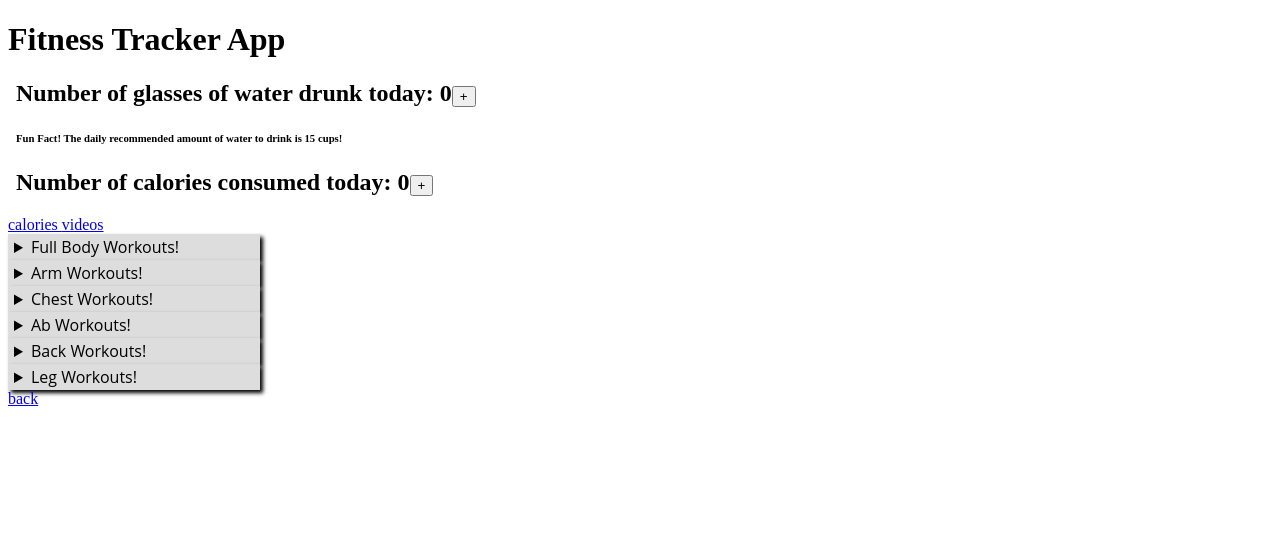
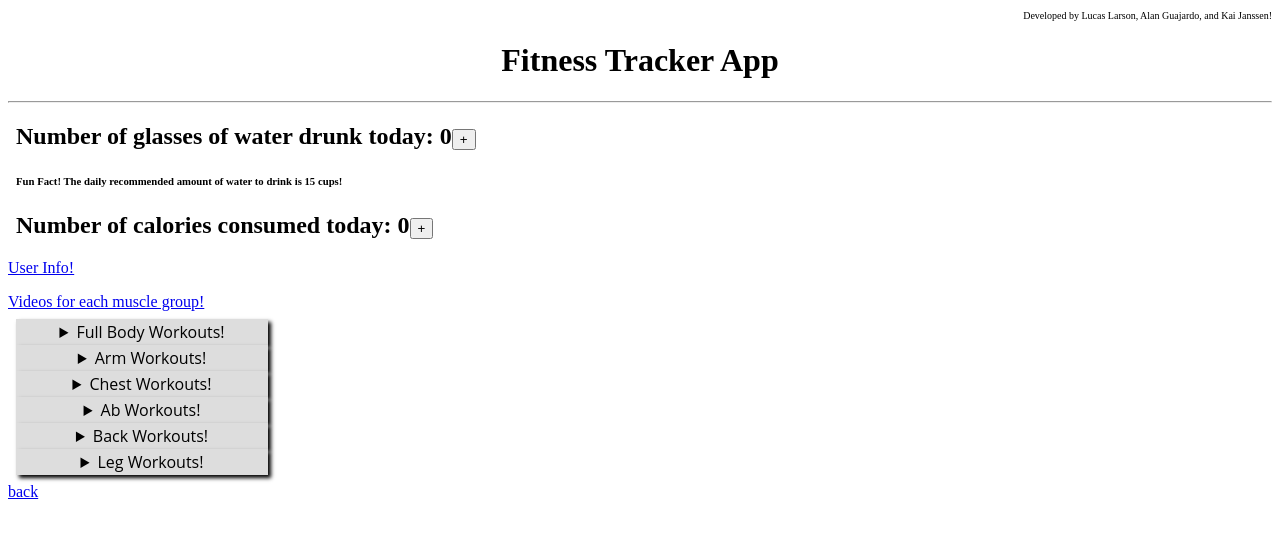
Before and after one commit to LucasStrongheim/final, an Angular app: page /video in a window 1280 px wide. Shown: the top 538 px of the page. Built offline with nearby package versions, Linux system fonts and the light colour scheme.

Commit message:
Aesthetic improvements
Minor edits to formatting and CSS.

```diff
--- a/src/app/app.component.css
+++ b/src/app/app.component.css
@@ -0,0 +1,7 @@
+html {
+    background-color: blue;
+  }
+  h1 {
+    color: black;
+    text-align: center;
+  }
--- a/src/app/app.component.html
+++ b/src/app/app.component.html
@@ -1,12 +1,15 @@
-<h1>Fitness Tracker App</h1>
-
+<p style="font-size: x-small; text-align: right;">Developed by Lucas Larson, Alan Guajardo, and Kai Janssen!</p>
+<h1 >Fitness Tracker App</h1>
+<hr>
 <body>
   <h2>Number of glasses of water drunk today: {{count}}<button (click) = "waterCounter('add')">+</button></h2>
   <h6>Fun Fact! The daily recommended amount of water to drink is 15 cups!  </h6>
   <h2>Number of calories consumed today: {{cCount}}<button (click) = "calorieCounter('add')">+</button></h2>
 </body>
+
 <nav>
-  <a routerLink="caloric-intake">calories </a>
-  <a routerLink="/video">videos </a>
+  <a routerLink="caloric-intake">User Info! </a>
+  <p></p>
+  <a routerLink="/video">Videos for each muscle group! </a>
 </nav>
 <router-outlet></router-outlet>
--- a/src/app/app.component.ts
+++ b/src/app/app.component.ts
@@ -5,6 +5,7 @@ import { Component } from '@angular/core';
   templateUrl: './app.component.html',
   styleUrls: ['./app.component.css']
 })
+
 export class AppComponent {
   title = 'final';
   count = 0;
--- a/src/app/caloric-intake/caloric-intake.component.html
+++ b/src/app/caloric-intake/caloric-intake.component.html
@@ -1,3 +1,5 @@
+<head></head>
+<body>
     <p>What is your age (In years)?</p>
     <input id="age" [(ngModel)]="age" placeholder="What is your Age?">
     <p>What is your height (in m)?</p>
@@ -9,6 +11,7 @@ Click Here to calculate your recommened caloric intake!<button (click) = "calcul
     <p>{{caloricIntake}}</p>
     Click Here to calculate your BMI!<button (click) = "calculateBMI(weight, height)">---</button>
     <p>{{bmi}}</p>
+</body>
 <nav>
     <a routerLink="/">back </a>
 </nav>
--- a/src/app/caloric-intake/caloric-intake.component.ts
+++ b/src/app/caloric-intake/caloric-intake.component.ts
@@ -5,16 +5,14 @@ import { Component, OnInit } from '@angular/core';
   templateUrl: './caloric-intake.component.html',
   styleUrls: ['./caloric-intake.component.css']
 })
+
 export class CaloricIntakeComponent implements OnInit {
 
   age: number = 0;
   height: number = 0;
   weight: number = 0;
-
   bmi: number = 0;
   caloricIntake: string = '';
-
-  constructor() { }
 
   ngOnInit(): void {
   }
@@ -23,6 +21,7 @@ export class CaloricIntakeComponent implements OnInit {
   calculateBMI(weight: number, height: number) {
       this.bmi = (Math.round((weight / (height*height))*10))/10;
   }
+
   calculateCaloricIntake(age: number) {
     if (age < 20){
       this.caloricIntake = "1,800 - 2,400 calories";
--- a/src/app/video/video.component.css
+++ b/src/app/video/video.component.css
@@ -1,6 +1,7 @@
 details {
     font: 16px "Open Sans", Calibri, sans-serif;
     width: 620px;
+    text-align: center;
   }
 
   details > summary {
@@ -23,3 +24,9 @@ details {
   details[open] > summary {
     background-color: #ccf;
   }
+  body{
+    text-align: center;
+  }
+  ul{
+    text-align: center;
+  }
--- a/src/app/video/video.component.html
+++ b/src/app/video/video.component.html
@@ -1,10 +1,11 @@
+<body>
     <details>
         <summary>Full Body Workouts!</summary>
-    <ul>
+        <ul></ul>
             <iframe width="420" height="315"src="https://www.youtube.com/embed/iCQ2gC4DqJw?&mute=1"></iframe>
             <iframe width="420" height="315"src="https://www.youtube.com/embed/rI_6l992GrA?&mute=1"></iframe>
             <iframe width="420" height="315"src="https://www.youtube.com/embed/UItWltVZZmE?&mute=1"></iframe>
-    </ul>
+
     </details>
     <details>
         <summary>Arm Workouts!</summary>
@@ -46,6 +47,7 @@
             <iframe width="420" height="315"src="https://www.youtube.com/embed/eWyZWZtvsxk?&mute=1"></iframe>
         </ul>
     </details>
+</body>
 <nav>
     <a routerLink="/">back </a>
   </nav>
```
Lines whose indentation alone changed are shown as unchanged.
